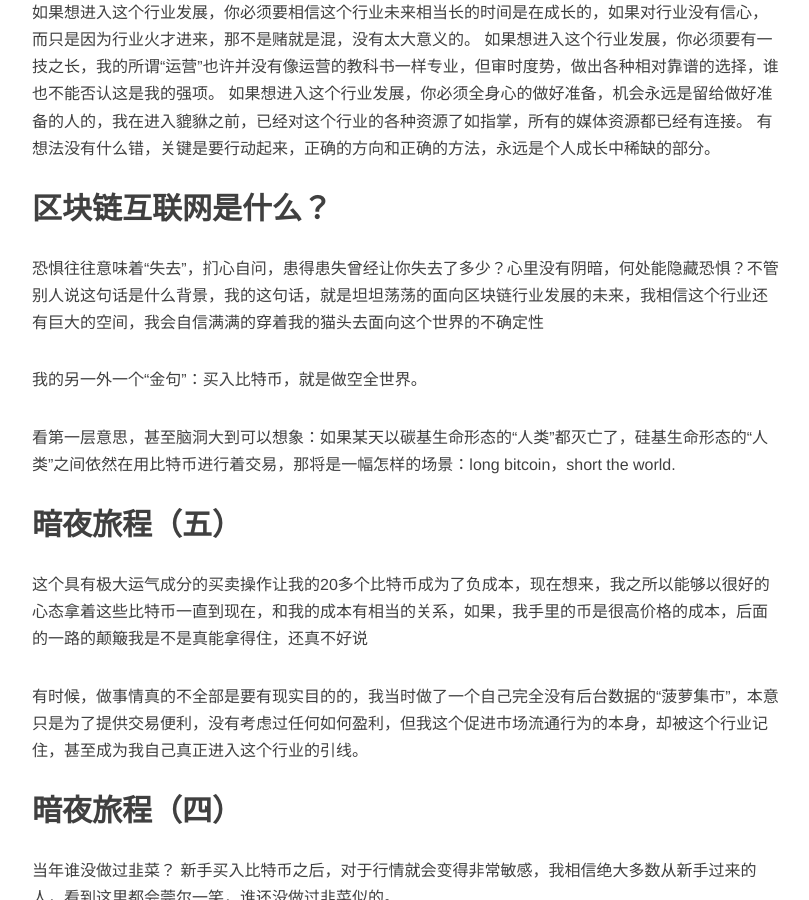
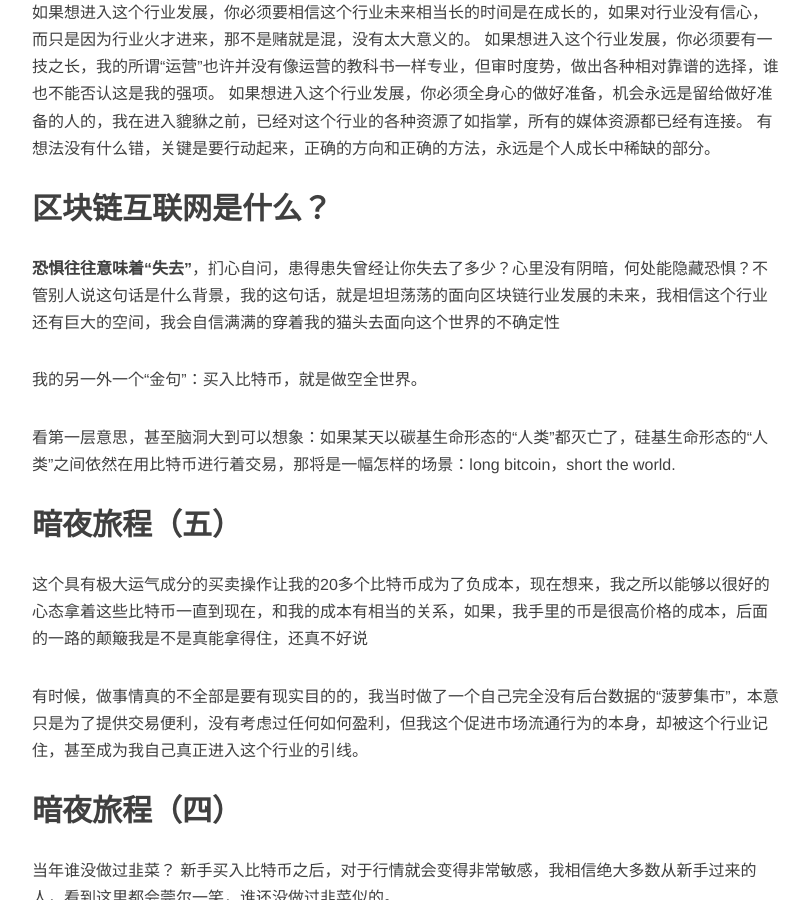
Before and after one commit to Kerzzi/Kerzzi-blog-01, a Jekyll site: the page built from _posts/2017-08-20-cat-said.md, in a window 1280 px wide and 900 px high, scrolled down 3684 px. Shown: the whole window, without its empty margins (233-1042 px from the left). Built offline with Jekyll 4.4.1, drawn with Linux system fonts in a browser that asks for light colours; nearby versions of some CDN libraries; comment, search, counter and statistics services are not loaded.

Commit message:
20170825

```diff
--- a/_posts/2017-08-20-cat-said.md
+++ b/_posts/2017-08-20-cat-said.md
@@ -77,7 +77,7 @@ EOS是⼀个⾰命性的区块链底层链，看来BM准备把他的绝学转移
 
 ##  区块链互联网是什么？
 
-恐惧往往意味着“失去”，扪⼼⾃问，患得患失曾经让你失去了多少？⼼⾥没有阴暗，何处能隐藏恐惧？不管别⼈说这句话是什么背景，我的这句话，就是坦坦荡荡的⾯向区块链⾏业发展的未来，我相信这个⾏业还有巨⼤的空间，我会⾃信满满的穿着我的猫头去⾯向这个世界的不确定性
+**恐惧往往意味着“失去”**，扪⼼⾃问，患得患失曾经让你失去了多少？⼼⾥没有阴暗，何处能隐藏恐惧？不管别⼈说这句话是什么背景，我的这句话，就是坦坦荡荡的⾯向区块链⾏业发展的未来，我相信这个⾏业还有巨⼤的空间，我会⾃信满满的穿着我的猫头去⾯向这个世界的不确定性
 
 我的另⼀外⼀个“⾦句”：买⼊⽐特币，就是做空全世界。
 
```
